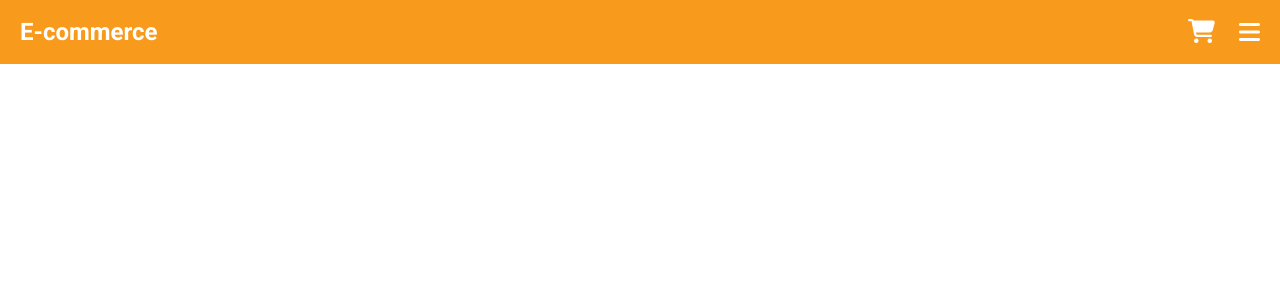
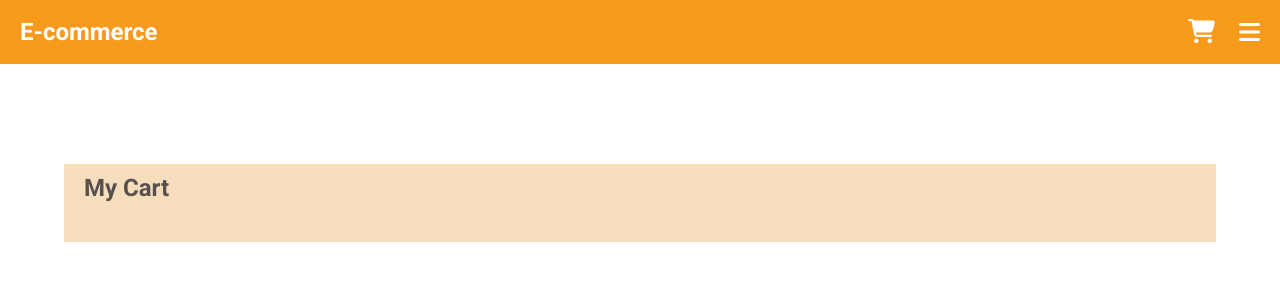
Before and after one commit to errami01/e-shop, a React (Create React App) app: page /cart in a window 1280 px wide. Shown: the top 300 px of the page. Built offline with nearby package versions, Linux system fonts and the light colour scheme.

Commit message:
Style: set text color variable and cart background color

```diff
--- a/src/App.css
+++ b/src/App.css
@@ -8,6 +8,7 @@
   padding:0;
   --first-Color: #F89B1D;
   --second-Color: #CB653E;
+  --text-color: #57504f;
   --header-height: 64px;
   font-family: 'Roboto', sans-serif;
   /* width: 100%; */
--- a/src/components/CartItem.css
+++ b/src/components/CartItem.css
@@ -4,7 +4,11 @@
     /* grid-template-rows: fill ; */
     margin: 10px;
     /* gap:5px; */
-    background-color: rgb(222, 179, 123);
+    background-color: white;
+    margin-bottom: 10px;
+    border-radius: 50px;
+    color: var(--text-color)
+
     /* flex-wrap: wrap; */
 
 }
@@ -22,19 +26,21 @@
     background-color: aquamarine;
 } */
 .img-container-cartItem{
-    background-color: red;
     grid-column: 1/3;
 }
 .img-cartItem{
     width: 64px;
+    padding-left: 5px;
+
 }
 .item-title-cartItem{
     grid-column: 1/7 ;
     grid-row: 1;
     margin: 0;
-    padding-left: 5px;
+    padding: 5px;
     font-size: 0.9em;
-
+    border-radius: 5px 5px 0 0;
+    /* padding-top: 5px; */
 }
 .delevery-date-cartItem{
     grid-column: 1/7 ;
@@ -42,6 +48,8 @@
     font-size: 0.9em;
     margin: 0;
     padding-left: 5px;
+    padding-top: 5px;
+    border-radius: 0 0 5px 5px;
 }
 .price-quantity-delete-cartItem{
     display: flex;
@@ -51,6 +59,7 @@
 }
 .trash-cartItem{
     grid-column: 6;
+    color: red
 }
 .price-carItem{
     grid-column: 5;
@@ -63,5 +72,5 @@
 .quantity-cartItem{
     grid-column: 2/span 3;
     grid-row: 2;
-    background-color: yellow;
+    /* background-color: yellow; */
 }
--- a/src/pages/Cart.css
+++ b/src/pages/Cart.css
@@ -0,0 +1,15 @@
+.cart-container{
+    width: 90%;
+    color: var(--text-color)
+    /* background-color: aqua; */
+}
+.title-cart{
+    margin-left: 20px;
+    padding-top: 10px;
+
+}
+.items-cart{
+    background-color: rgb(246, 222, 189);
+    padding-bottom: 20px
+
+}
--- a/src/pages/Cart.js
+++ b/src/pages/Cart.js
@@ -1,5 +1,6 @@
 import CartItem from "../components/CartItem"
 import { useOutletContext } from "react-router-dom"
+import './Cart.css'
 export default function Cart(){
     const {cart} = useOutletContext()
     const [cartItems, setCartItems] = cart;
@@ -8,7 +9,11 @@ export default function Cart(){
     })
     return (
         <div className="cart-container">
-            {cartItemsElements}
+            <div className="items-cart">
+                <h2 className="title-cart">My Cart</h2>
+                {cartItemsElements}
+            </div>
+
         </div>
     )
 }
--- a/src/pages/ProductDetails.css
+++ b/src/pages/ProductDetails.css
@@ -32,7 +32,7 @@
     margin: 0;
 }
 .descr-productDetails{
-    color: #57504f;
+    color: var(--text-color);
     line-height: 1.5em;
 }
 .price-productDetails{
```
